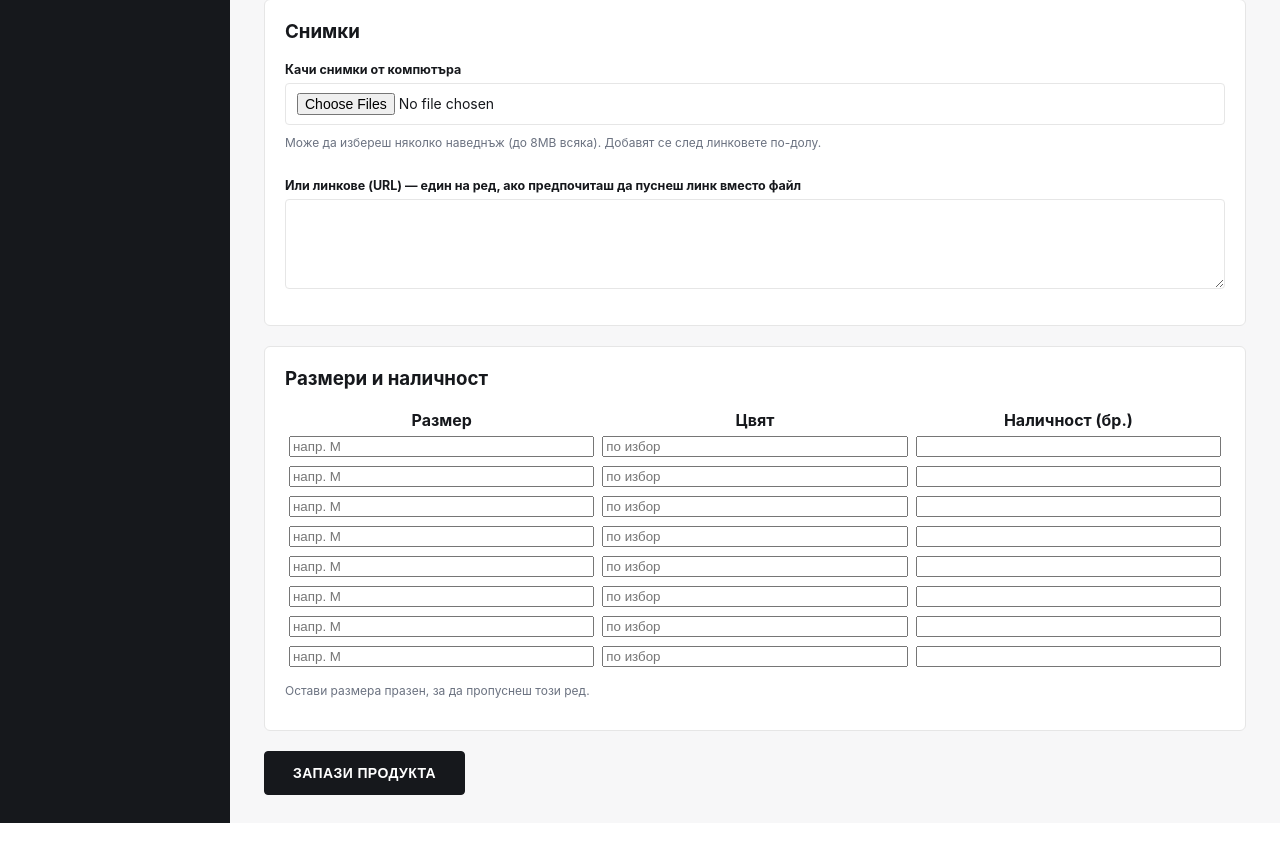
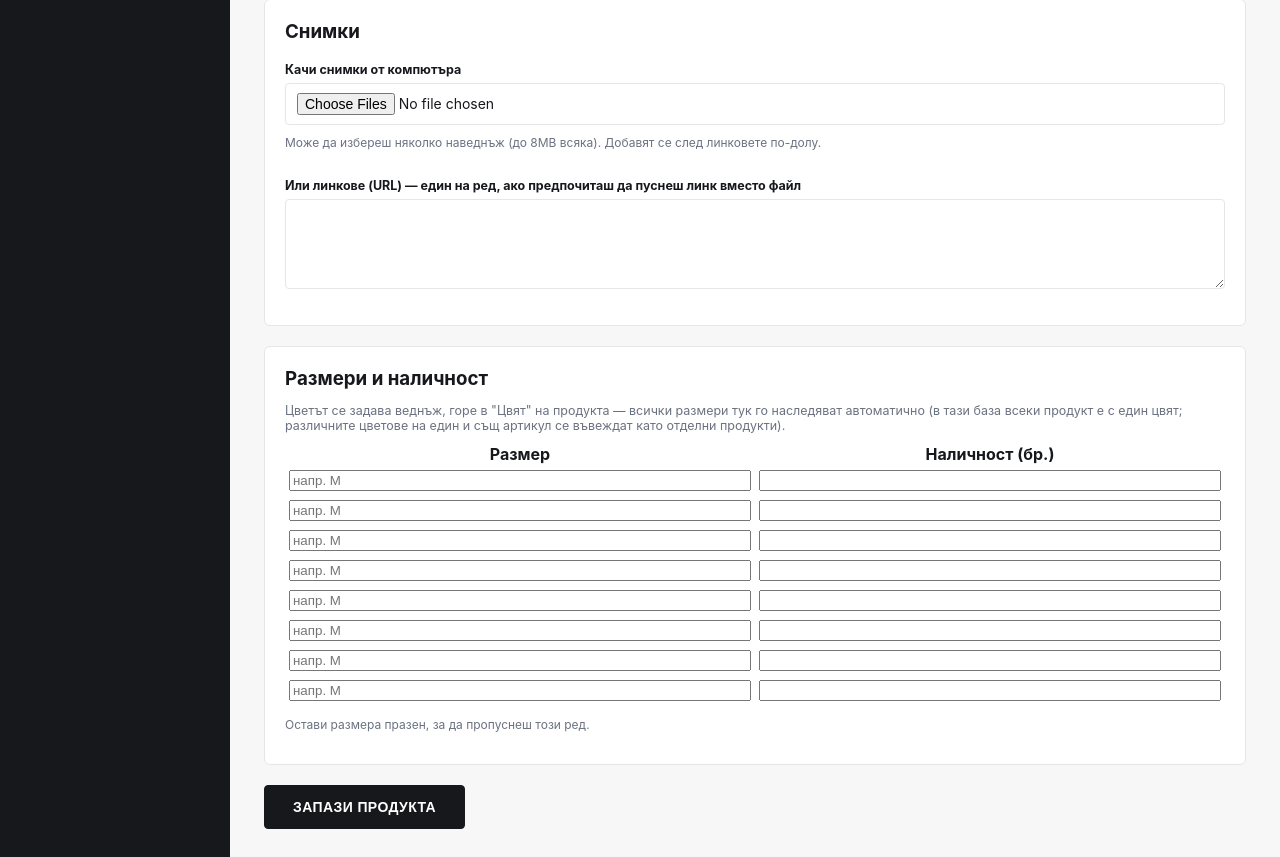
Before and after one commit to IlinCho/topstyle-crm, a PHP site: page /admin/product-form.php in a window 1280 px wide. Shown: the part 888-1745 px from the top of the page. Before the commit the page ends 1711 px from the top, so only its background shows below. Run offline with PHP 8.4, Linux system fonts and the light colour scheme; the visitor is signed in with stand-in values (Sample User, id 1); data that the repository does not hold is empty.

Commit message:
Simplify variant color entry: one product-level Цвят field auto-syncs to all size rows

```diff
--- a/php-site/admin/product-form.php
+++ b/php-site/admin/product-form.php
@@ -58,18 +58,21 @@ if ($_SERVER['REQUEST_METHOD'] === 'POST') {
             }
 
             // Variants: rebuilt from scratch on every save from the table rows.
+            // Color is entered once at the product level ("Цвят") and
+            // inherited by every variant row - in this catalog a product
+            // never actually has more than one color (confirmed: zero of the
+            // 166 seeded products have variants with different colors), so a
+            // separate per-variant color field was pure duplicate entry.
             db_query('DELETE FROM product_variant WHERE product_id = ?', [$__productId]);
             $__sizes = $_POST['variant_size'] ?? [];
-            $__colors = $_POST['variant_color'] ?? [];
             $__stocks = $_POST['variant_stock'] ?? [];
             foreach ($__sizes as $__i => $__size) {
                 $__size = trim($__size);
                 if ($__size === '') continue;
-                $__vColor = trim($__colors[$__i] ?? '');
                 $__vStock = max(0, (int)($__stocks[$__i] ?? 0));
                 db_query(
                     'INSERT INTO product_variant (id, product_id, size, color, stock) VALUES (?, ?, ?, ?, ?)',
-                    [db_id(), $__productId, $__size, $__vColor, $__vStock]
+                    [db_id(), $__productId, $__size, $color, $__vStock]
                 );
             }
 
@@ -210,13 +213,17 @@ while (count($__variantRows) < 8) {
 
   <div class="card-box">
     <h3 style="margin-top:0;">Размери и наличност</h3>
+    <p class="muted" style="font-size:12.5px;margin-top:-6px;margin-bottom:10px;">
+      Цветът се задава веднъж, горе в "Цвят" на продукта — всички размери тук го наследяват
+      автоматично (в тази база всеки продукт е с един цвят; различните цветове на един и същ
+      артикул се въвеждат като отделни продукти).
+    </p>
     <table class="variant-table">
-      <thead><tr><th>Размер</th><th>Цвят</th><th>Наличност (бр.)</th></tr></thead>
+      <thead><tr><th>Размер</th><th>Наличност (бр.)</th></tr></thead>
       <tbody>
         <?php foreach ($__variantRows as $__v): ?>
           <tr>
             <td><input type="text" name="variant_size[]" value="<?= e($__v['size']) ?>" placeholder="напр. M"></td>
-            <td><input type="text" name="variant_color[]" value="<?= e($__v['color']) ?>" placeholder="по избор" list="color-options"></td>
             <td><input type="number" min="0" name="variant_stock[]" value="<?= e((string)$__v['stock']) ?>"></td>
           </tr>
         <?php endforeach; ?>
```
Also changed, not shown: src/app/admin/actions.ts (+11 -5 lines), src/components/ProductForm.tsx (+5 -4 lines).
